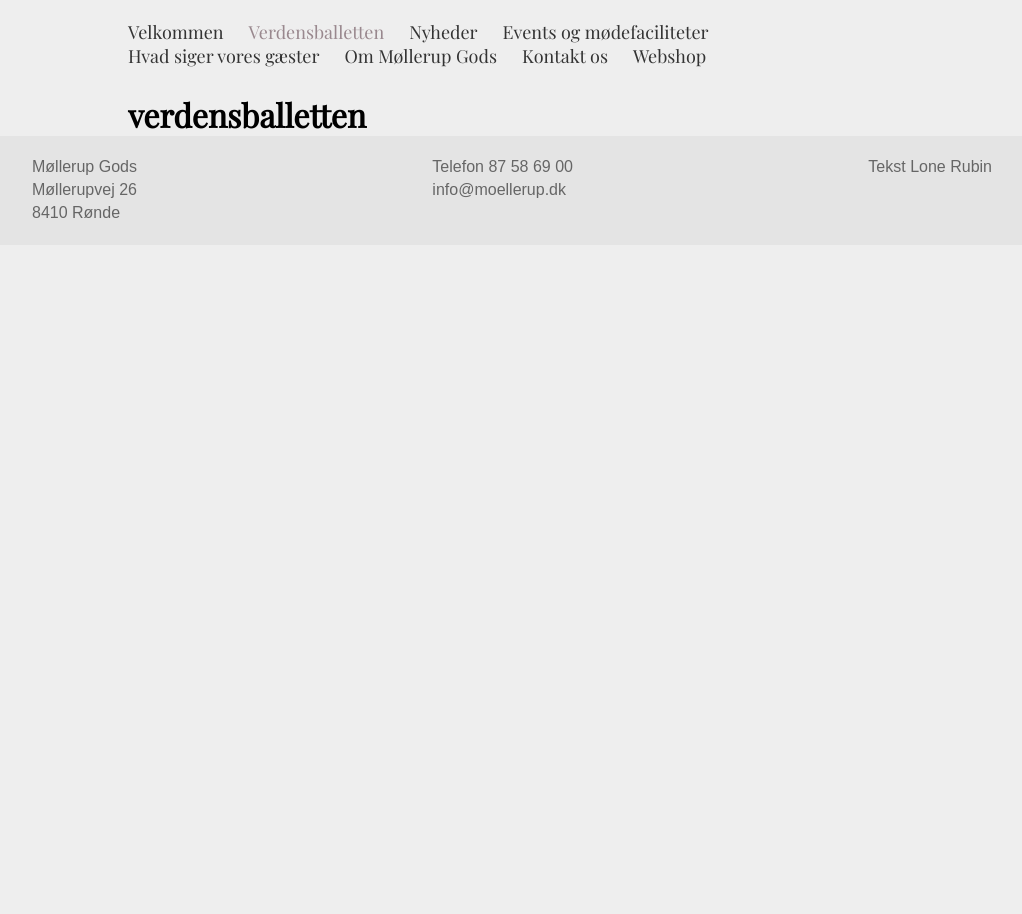
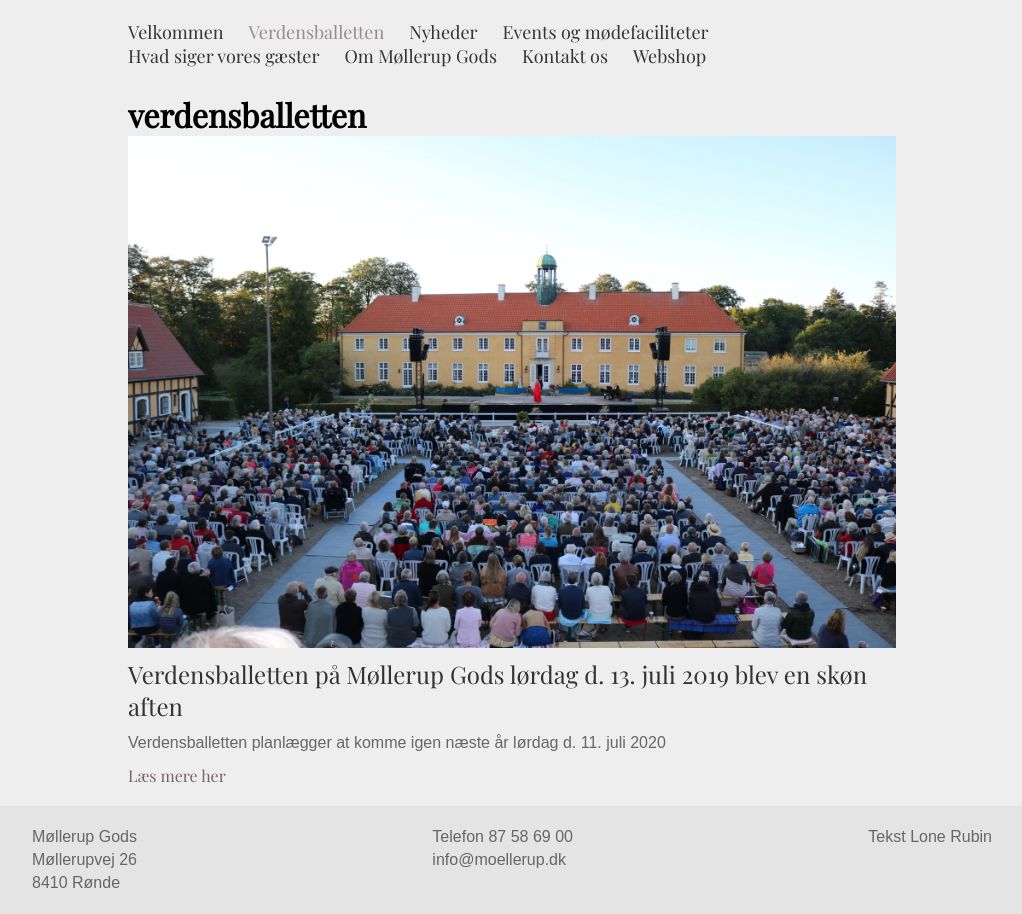
Before and after one commit to OliverslottVidendjurs/moellerupgods, a React (Create React App) app: page /verdensballetten in a window 1280 px wide. Shown: the part 220-1134 px from the top of the page, without its empty margins (128-1150 px from the left). Before the commit the page ends 800 px from the top, so only its background shows below. Built offline with nearby package versions, Linux system fonts and the light colour scheme.

Commit message:
Added context and added ability to click on the articles using context

```diff
--- a/src/App.js
+++ b/src/App.js
@@ -1,13 +1,13 @@
 import React from 'react';
 import './App.scss';
-import { BrowserRouter, Route } from "react-router-dom";
+import { BrowserRouter, Route, Switch } from "react-router-dom";
 import Header from "./components/header/Header";
 import Footer from './components/footer/Footer';
 
 //Navigation Pages
 import Index from "./components/index/Index";
 import Verdensballetten from "./components/verdensballetten/Verdensballetten";
-import News from "./components/news/News";
+import News2 from "./components/news/News";
 import Events from "./components/events/Events";
 import Gaester from "./components/gaester/Gaester";
 import About from "./components/about/About";
@@ -25,14 +25,17 @@ function App() {
             <Header />
             <ArticleContextProvider>
               <ActivityContextProvider>
+                <Switch>
                   <Route exact path="/" component={Index} />
                   <Route path="/verdensballetten" component={Verdensballetten} />
-                <Route path="/news" component={News} />
+                  <Route exact path="/news" component={News2} />
+                  <Route path="/news/:id" component={News2} />
                   <Route path="/events" component={Events} />
                   <Route path="/gaester" component={Gaester} />
                   <Route path="/about" component={About} />
                   <Route path="/contact" component={Contact} />
                   <Route path="/webshop" component={Webshop} />
+                </Switch>
               </ActivityContextProvider>
             </ArticleContextProvider>
           </BrowserRouter>
--- a/src/components/events/Events.js
+++ b/src/components/events/Events.js
@@ -1,8 +1,9 @@
 import React from "react";
+import Activities from "../index/Activities";
 
 function Events(){
     return (
-        <h1>Events</h1>
+        <Activities/>
     )
 }
 
--- a/src/components/index/News.js
+++ b/src/components/index/News.js
@@ -1,13 +1,14 @@
 import React from "react";
 import styles from "./News.module.scss";
+import {Link} from "react-router-dom";
 
 function Article(props){
     return (
-        <li className={styles.article + (props.article.id === 1 ? (" " + styles.main) : "")} key={props.article.id}>
-            <img src={("Artikel/" + props.article.id + ".png")} alt="img"/>
+        <li className={styles.article} key={props.article.id}>
+            <img src={("/Artikel/" + props.article.id + ".png")} alt="img"/>
             <h2>{props.article.title}</h2>
             <p>{props.article.content}</p>
-            <a href="https://www.moellerupgods.dk">Læs mere her</a>
+            <Link to={`/news/${props.article.id}`}>Læs mere her</Link>
         </li>
     );
 }
--- a/src/components/index/News.module.scss
+++ b/src/components/index/News.module.scss
@@ -1,9 +1,6 @@
 .article {
-    width: 30%;
+    width: 100%;
     margin-bottom: 20px;
-    &.main {
-        width: 100%;
-    }
     img {
         margin-bottom: 10px;
     }
@@ -13,11 +10,4 @@
     p {
         margin-bottom: 10px;
     }
-    @media only screen and (max-width: 620px){
-        width: 45%;
-    }
-
-    @media only screen and (max-width: 400px){
-        width: 100%;
-    }
 }
--- a/src/components/index/NewsContainer.module.scss
+++ b/src/components/index/NewsContainer.module.scss
@@ -2,4 +2,19 @@
     display: flex;
     flex-wrap: wrap;
     justify-content: space-between;
+
+    li {
+        width: 30%;
+        &:first-of-type {
+            width: 100%;
+        }
+
+        @media only screen and (max-width: 620px) {
+            width: 45%;
+        }
+
+        @media only screen and (max-width: 400px) {
+            width: 100%;
+        }
+    }
 }
--- a/src/components/news/News.js
+++ b/src/components/news/News.js
@@ -1,10 +1,22 @@
-import React from "react";
-import NewsComponent from "../index/NewsContainer";
+import React, { useEffect, useContext } from "react";
+import { ArticleContext } from "../../context/ArticleContext";
+import Article from "../index/News";
 
-function News(){
+function News2(props) {
+    const articles = useContext(ArticleContext);
+    let id = +props.match.params.id;
+
+    useEffect(() => {
+        console.log(articles[id]);
+    });
+
     return (
-        <NewsComponent/>
-    )
+        <div>
+            <ul>
+                <Article article={articles.find(x => x.id === id)} />
+            </ul>
+        </div>
+    );
 }
 
-export default News;
+export default News2;
--- a/src/components/verdensballetten/Verdensballetten.js
+++ b/src/components/verdensballetten/Verdensballetten.js
@@ -1,8 +1,16 @@
-import React from "react";
+import React, { useContext } from "react";
+import { ArticleContext } from "../../context/ArticleContext";
+import Article from "../index/News";
 
-function Verdensballetten(){
+function Verdensballetten() {
+    const verdenBalletArticle = useContext(ArticleContext)[0];
     return (
-        <h1>verdensballetten</h1>
+        <div>
+            <h1>verdensballetten</h1>
+            <ul>
+                <Article article={verdenBalletArticle} />
+            </ul>
+        </div>
     )
 }
 
```
Lines whose indentation alone changed are shown as unchanged.
